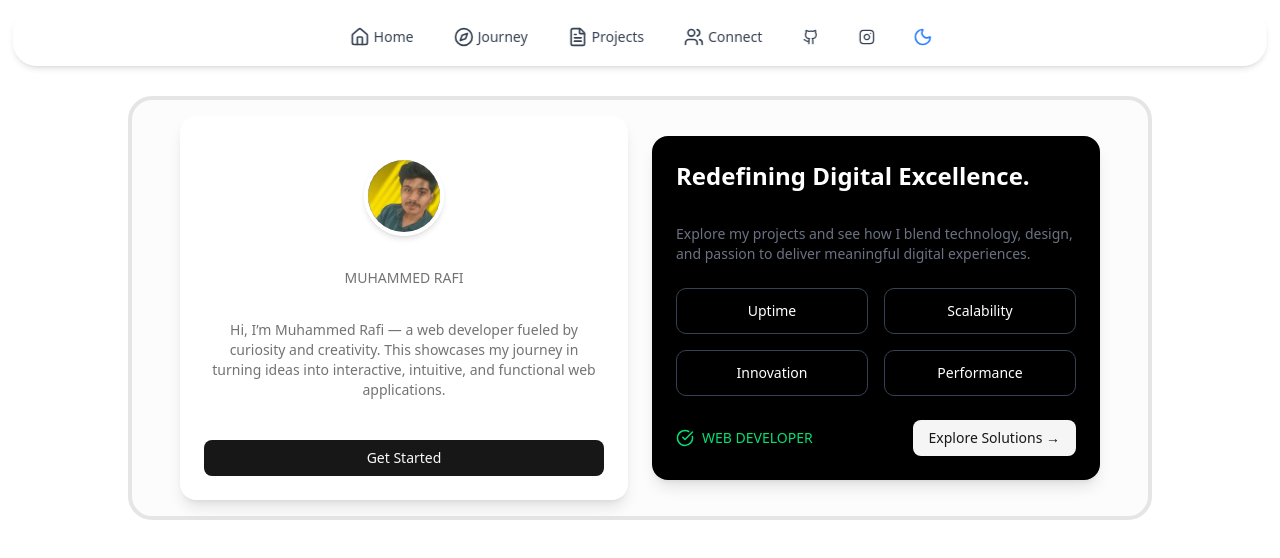
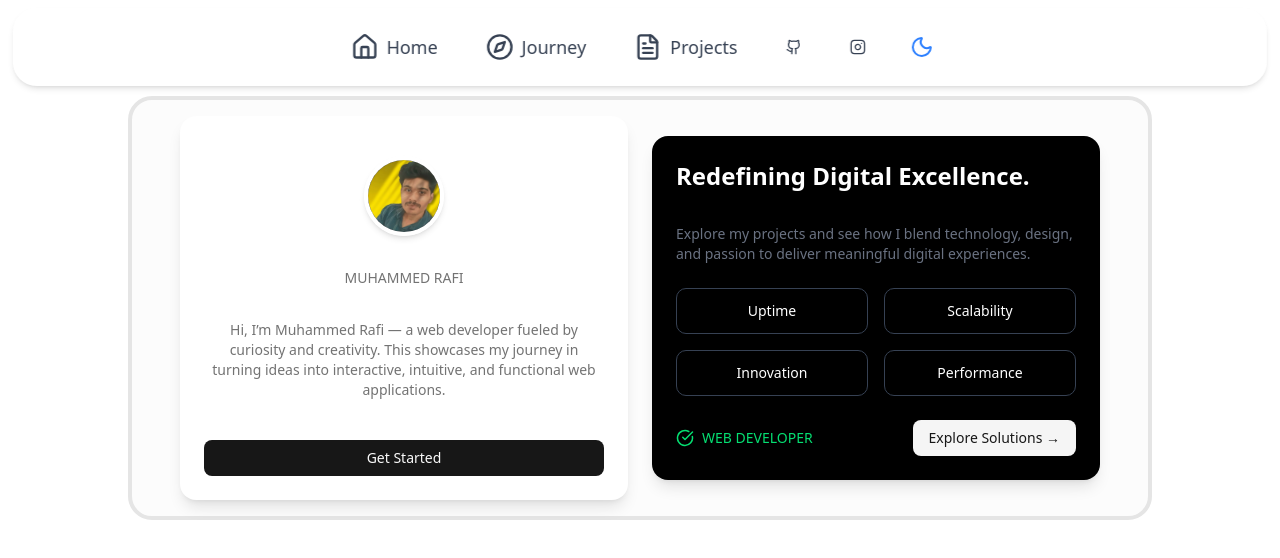
Before and after one commit to muhammedrafii/personalwebsite, a Next.js app: page / in a window 1280 px wide. Shown: the top 558 px of the page. Built offline with nearby package versions, Linux system fonts and the light colour scheme.

Commit message:
Update hover-gradient-navbar.tsx
bootstrap changes

```diff
--- a/components/ruixen/hover-gradient-navbar.tsx
+++ b/components/ruixen/hover-gradient-navbar.tsx
@@ -6,7 +6,6 @@ import {
   Home,
   Compass,
   FileText,
-  Users,
   Sun,
   Moon,
   Github,
@@ -22,14 +21,14 @@ interface MenuItem {
   iconOnly?: boolean;
 }
 
+// Removed Connect
 const menuItems: MenuItem[] = [
-  { icon: <Home className="w-4 h-4 lg:w-5 lg:h-5" />, label: "Home", href: "/" },
-  { icon: <Compass className="w-4 h-4 lg:w-5 lg:h-5" />, label: "Journey", href: "/journey" },
-  { icon: <FileText className="w-4 h-4 lg:w-5 lg:h-5" />, label: "Projects", href: "/projects" },
-  { icon: <Users className="w-4 h-4 lg:w-5 lg:h-5" />, label: "Connect", href: "/connect" },
-  { icon: <Github className="w-4 h-4 lg:w-5 lg:h-5" />, href: "https://github.com/yourusername", iconOnly: true, isExternal: true },
-  { icon: <Instagram className="w-4 h-4 lg:w-5 lg:h-5" />, href: "https://instagram.com/yourusername", iconOnly: true, isExternal: true },
-  { icon: <Sun className="w-4 h-4 lg:w-5 lg:h-5" />, href: "#theme", isThemeToggler: true },
+  { icon: <Home className="w-5 h-5 md:w-6 md:h-6 lg:w-7 lg:h-7" />, label: "Home", href: "/" },
+  { icon: <Compass className="w-5 h-5 md:w-6 md:h-6 lg:w-7 lg:h-7" />, label: "Journey", href: "/journey" },
+  { icon: <FileText className="w-5 h-5 md:w-6 md:h-6 lg:w-7 lg:h-7" />, label: "Projects", href: "/projects" },
+  { icon: <Github className="w-5 h-5 md:w-6 md:h-6 lg:w-7 lg:h-7" />, href: "https://github.com/yourusername", iconOnly: true, isExternal: true },
+  { icon: <Instagram className="w-5 h-5 md:w-6 md:h-6 lg:w-7 lg:h-7" />, href: "https://instagram.com/yourusername", iconOnly: true, isExternal: true },
+  { icon: <Sun className="w-5 h-5 md:w-6 md:h-6 lg:w-7 lg:h-7" />, href: "#theme", isThemeToggler: true },
 ];
 
 export default function HoverGradientNavBar() {
@@ -54,33 +53,27 @@ export default function HoverGradientNavBar() {
   return (
     <div className="fixed top-2 left-1/2 -translate-x-1/2 w-[98%] z-50">
       <nav className="flex justify-center
-        px-1 py-1 lg:px-3 lg:py-2
+        px-2 py-2 md:px-4 md:py-3 lg:px-6 lg:py-3
         rounded-3xl
-        bg-white/10 dark:bg-black/10
+        bg-white/20 dark:bg-black/20
         backdrop-blur-xl
         border border-white/20 dark:border-black/20
         shadow-md
-        overflow-x-auto">
-
-        <ul className="flex items-center gap-1 md:gap-2 lg:gap-4 min-w-max">
+        overflow-x-auto"
+      >
+        <ul className="flex items-center gap-2 md:gap-3 lg:gap-4 min-w-max">
           {menuItems.map((item) =>
             item.isThemeToggler ? (
-              // 🌙 SUN / MOON with reversed color logic
               <button
                 key={item.href}
                 onClick={toggleTheme}
                 className="flex items-center justify-center
-                  w-7 h-7 md:w-8 md:h-8 lg:w-10 lg:h-10
+                  w-9 h-9 md:w-10 md:h-10 lg:w-12 lg:h-12
                   rounded-full
                   hover:scale-110 transition-transform
                   text-blue-500 dark:text-yellow-400"
               >
-                {/* Light mode → Moon (blue). Dark mode → Sun (yellow) */}
-                {isDark ? (
-                  <Sun className="w-4 h-4 lg:w-5 lg:h-5" />
-                ) : (
-                  <Moon className="w-4 h-4 lg:w-5 lg:h-5" />
-                )}
+                {isDark ? <Sun className="w-5 h-5 lg:w-6 lg:h-6" /> : <Moon className="w-5 h-5 lg:w-6 lg:h-6" />}
               </button>
             ) : (
               <li key={item.href}>
@@ -90,32 +83,31 @@ export default function HoverGradientNavBar() {
                     target="_blank"
                     rel="noopener noreferrer"
                     className={`flex items-center justify-center
-                      px-1 py-1 md:px-2 md:py-1 lg:px-3 lg:py-2
+                      px-2 py-2 md:px-3 md:py-2 lg:px-4 lg:py-3
                       rounded-lg
                       text-gray-700 dark:text-gray-300
                       hover:text-blue-500 dark:hover:text-blue-300
                       transition-all
-                      ${item.iconOnly ? "w-7 h-7 md:w-8 md:h-8 lg:w-10 lg:h-10" : ""}`}
+                      ${item.iconOnly ? "w-9 h-9 md:w-10 md:h-10 lg:w-12 lg:h-12" : ""}`}
                   >
                     {item.icon}
-                    {!item.iconOnly && <span className="text-[10px] md:text-xs lg:text-sm ml-1">{item.label}</span>}
+                    {!item.iconOnly && <span className="ml-2 text-sm md:text-base lg:text-lg">{item.label}</span>}
                   </a>
                 ) : (
                   <Link
                     href={item.href}
                     className={`flex items-center justify-center
-                      px-1 py-1 md:px-2 md:py-1 lg:px-3 lg:py-2
+                      px-2 py-2 md:px-3 md:py-2 lg:px-4 lg:py-3
                       rounded-lg
                       text-gray-700 dark:text-gray-300
-                      text-[10px] md:text-xs lg:text-sm
-                      whitespace-nowrap transition-all
+                      transition-all
                       ${pathname === item.href
                         ? "bg-white/30 dark:bg-black/30 text-blue-600 dark:text-blue-400"
                         : "hover:text-blue-500 dark:hover:text-blue-300"}
-                      ${item.iconOnly ? "w-7 h-7 md:w-8 md:h-8 lg:w-10 lg:h-10" : ""}`}
+                      ${item.iconOnly ? "w-9 h-9 md:w-10 md:h-10 lg:w-12 lg:h-12" : ""}`}
                   >
                     {item.icon}
-                    {!item.iconOnly && <span className="ml-1">{item.label}</span>}
+                    {!item.iconOnly && <span className="ml-2 text-sm md:text-base lg:text-lg">{item.label}</span>}
                   </Link>
                 )}
               </li>
```
